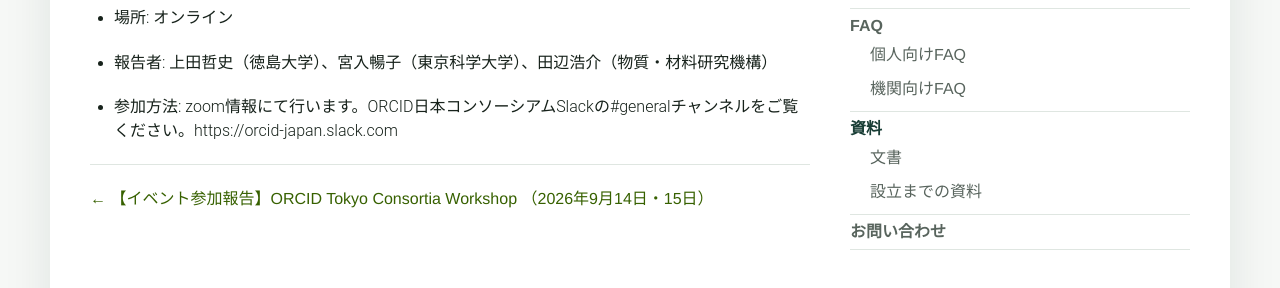
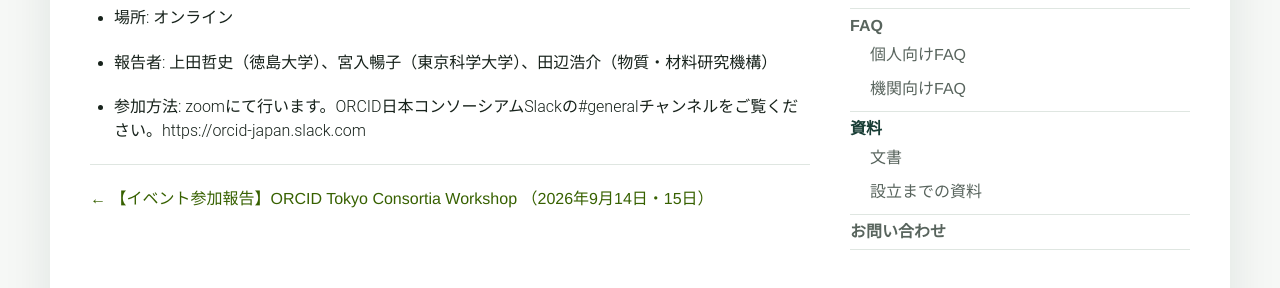
Before and after one commit to MasaoMori/ORCID-JP-Cons, a Jekyll site: the page built from _posts/2026-11-02-event-announce.md, in a window 1280 px wide. Shown: the part 603-891 px from the top of the page. Built offline with Jekyll 4.4.1, drawn with Linux system fonts in a browser that asks for light colours.

Commit message:
improve the post 20261102

```diff
--- a/_posts/2026-11-02-event-announce.md
+++ b/_posts/2026-11-02-event-announce.md
@@ -18,4 +18,4 @@
 
 - 報告者: 上田哲史（徳島大学）、宮入暢子（東京科学大学）、田辺浩介（物質・材料研究機構）
 
-- 参加方法: zoom情報にて行います。ORCID日本コンソーシアムSlackの#generalチャンネルをご覧ください。https://orcid-japan.slack.com
+- 参加方法: zoomにて行います。ORCID日本コンソーシアムSlackの#generalチャンネルをご覧ください。https://orcid-japan.slack.com
```
